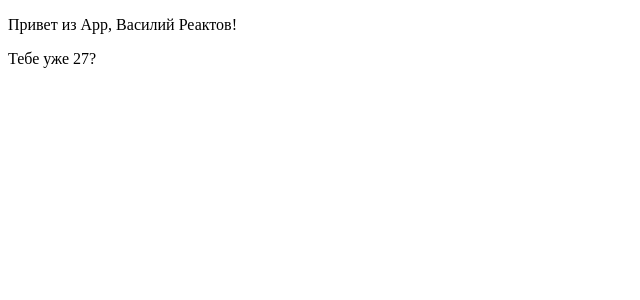
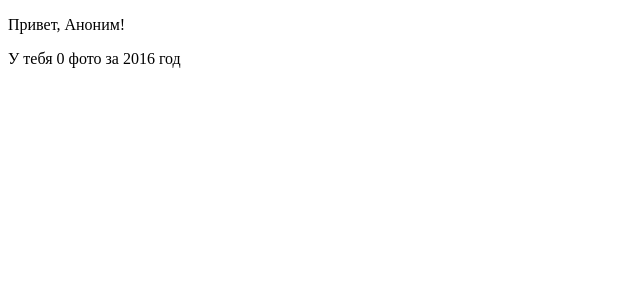
Before and after one commit to FeHHix/redux-project-source, a React app: page / in a window 1280 px wide. Shown: the top 300 px of the page, without its empty margins (0-640 px from the left). Built offline with nearby package versions, Linux system fonts and the light colour scheme.

Commit message:
Added combineReducers.

```diff
--- a/src/containers/App.js
+++ b/src/containers/App.js
@@ -3,10 +3,11 @@
 
 class App extends Component {
   render() {
-    const {name, surname, age} = this.props.user
+    const { name } = this.props.user
+    const { year, photos } = this.props.page
     return <div>
-      <p>Привет из App, {name} {surname}!</p>
-      <p>Тебе уже {age}?</p>
+      <p>Привет, {name}!</p>
+      <p>У тебя {photos.length} фото за {year} год</p>
     </div>
   }
 }
@@ -14,7 +15,8 @@
 function mapStateToProps(state) {
   console.log(state.user)
   return {
-    user: state
+    user: state.user,
+    page: state.page
   }
 }
 
--- a/src/reducers/index.js
+++ b/src/reducers/index.js
@@ -1,9 +1,8 @@
-const initialState = {
-  name: 'Василий',
-  surname: 'Реактов',
-  age: 27
-}
+import {combineReducers} from 'redux'
+import page from './page'
+import user from './user'
 
-export default function userstate(state = initialState) {
-  return state;
-}
+export default combineReducers({
+  page,
+  user
+})
--- /dev/null
+++ b/src/reducers/page.js
@@ -0,0 +1,8 @@
+const initialState = {
+  year: 2016,
+  photos: []
+}
+
+export default function user(state = initialState) {
+  return state;
+}
--- /dev/null
+++ b/src/reducers/user.js
@@ -0,0 +1,7 @@
+const initialState = {
+  name: 'Аноним'
+}
+
+export default function user(state = initialState) {
+  return state;
+}
```
